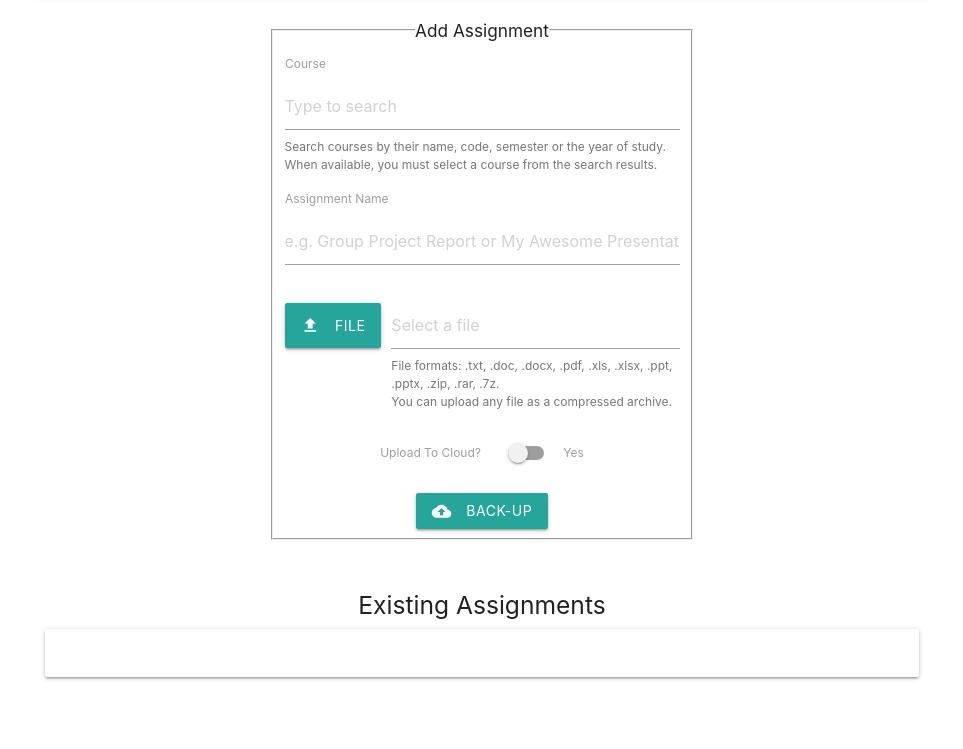
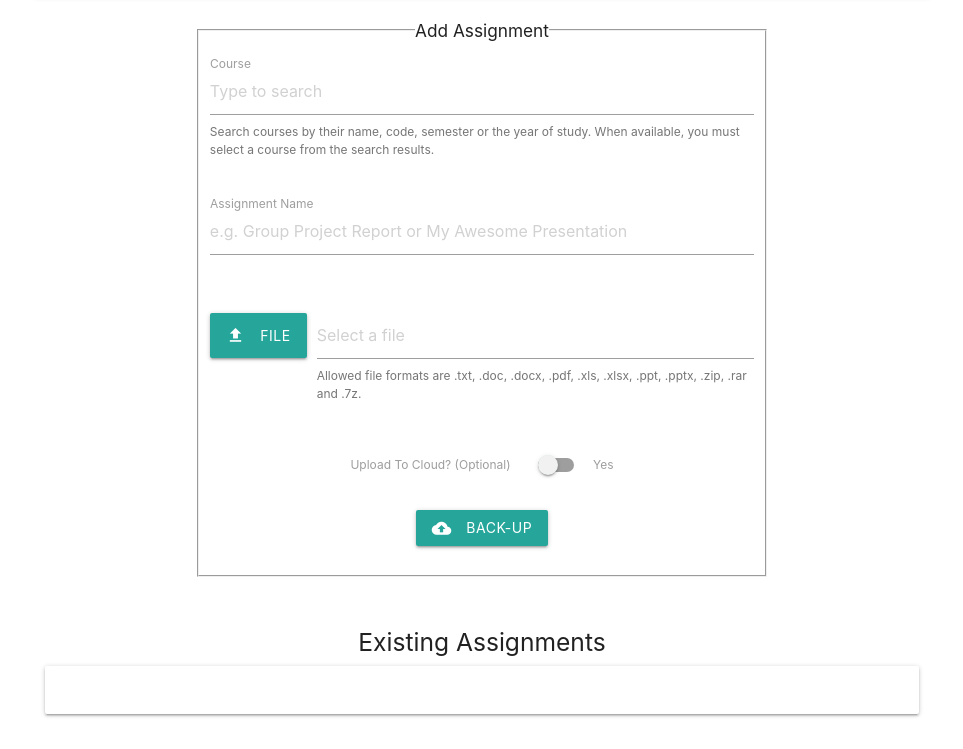
Before and after one commit to sam2127/CS372-AssignmentOrganizer, an Electron app: page src/assignment.html in a window 1280 px wide. Shown: the part 188-937 px from the top of the page, without its empty margins (158-1121 px from the left). Before the commit the page ends 900 px from the top, so only its background shows below. Drawn offline with Linux system fonts and the light colour scheme; no server answers.

Commit message:
Made form interface look cleaner for all pages. (#96)

```diff
--- a/src/assignment.html
+++ b/src/assignment.html
@@ -27,13 +27,14 @@
             </div>
         </nav>
         <div class="row">
-            <div class="col xl6 offset-xl3">
+            <div class="col xl8 offset-xl2">
                 <div class="section center">
                     <fieldset>
                         <legend>
                             <h6>Add Assignment</h6>
                         </legend>
-                        <div class="input-field section">
+                        <div class="row">
+                            <div class="input-field section col xl12">
                                 <input tabindex="1" type="text" id="courseSelection" class="autocomplete"
                                     placeholder="Type to search">
                                 <label for="courseSelection">Course</label>
@@ -42,12 +43,16 @@
                                     study. When available, you must select a course from the search results.
                                 </span>
                             </div>
-                        <div class="input-field section">
+                        </div>
+                        <div class="row">
+                            <div class="input-field section col xl12">
                                 <input tabindex="2" placeholder="e.g. Group Project Report or My Awesome Presentation"
                                     id="assignmentName" type="text" class="validate" data-length="25">
                                 <label for="assignmentName">Assignment Name</label>
                             </div>
-                        <div class="file-field input-field">
+                        </div>
+                        <div class="row">
+                            <div class="file-field input-field col xl12">
                                 <div tabindex="3" class="btn" id="selectFileButton">
                                     <span>
                                         <i class='material-icons left'>file_upload</i>
@@ -58,14 +63,17 @@
                                     <input readonly class="file-path" id="fileNameText" type="text"
                                         placeholder="Select a file">
                                     <span class="helper-text left-align">
-                                    File formats: .txt, .doc, .docx, .pdf, .xls, .xlsx, .ppt, .pptx, .zip, .rar, .7z.
-                                    <br>You can upload any file as a compressed archive.
+                                        Allowed file formats are .txt, .doc, .docx, .pdf, .xls, .xlsx, .ppt, .pptx,
+                                        .zip,
+                                        .rar and .7z.
                                     </span>
                                 </div>
                             </div>
-                        <div class="input-field section">
+                        </div>
+                        <div class="row">
+                            <div class="input-field section col xl12">
                                 <div class="switch">
-                                <label for="uploadToCloud">Upload To Cloud?&nbsp;&nbsp;</label>
+                                    <label for="uploadToCloud">Upload To Cloud? (Optional)&nbsp;&nbsp;</label>
                                     <label>
                                         <input tabindex="4" type="checkbox" id="uploadToCloud">
                                         <span class="lever"></span>
@@ -73,10 +81,15 @@
                                     </label>
                                 </div>
                             </div>
+                        </div>
+                        <div class="row">
+                            <div class="col xl12">
                                 <button tabindex="5" class="waves-effect waves-light btn" id="uploadFileButton">
                                     <i class='material-icons left'>backup</i>
                                     Back-up
                                 </button>
+                            </div>
+                        </div>
                     </fieldset>
                 </div>
             </div>
```
Also changed, not shown: src/course.html (+38 -12 lines), src/semester.html (+22 -5 lines), src/setting.html (+22 -13 lines). Lines whose indentation alone changed are shown as unchanged.
